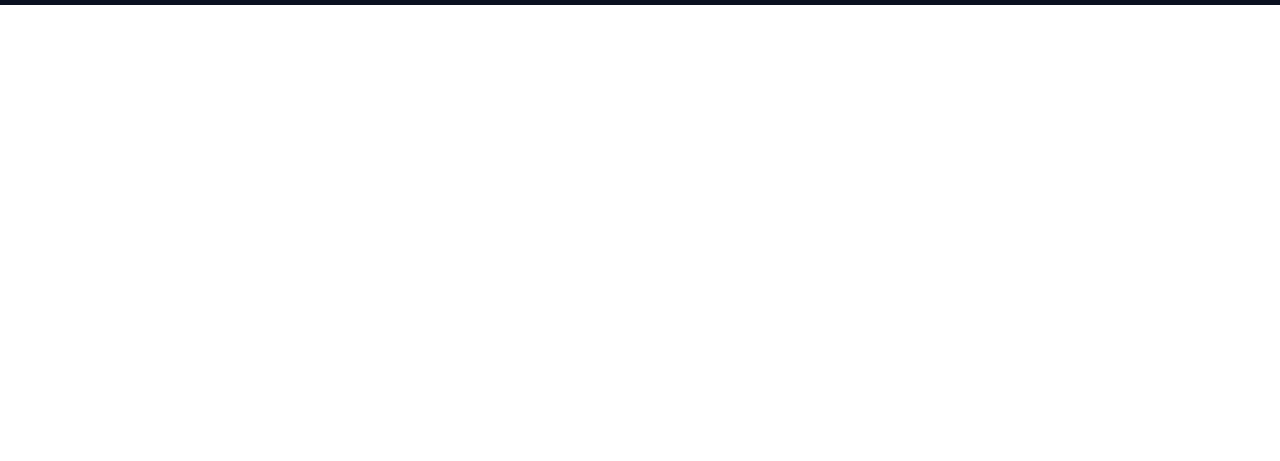
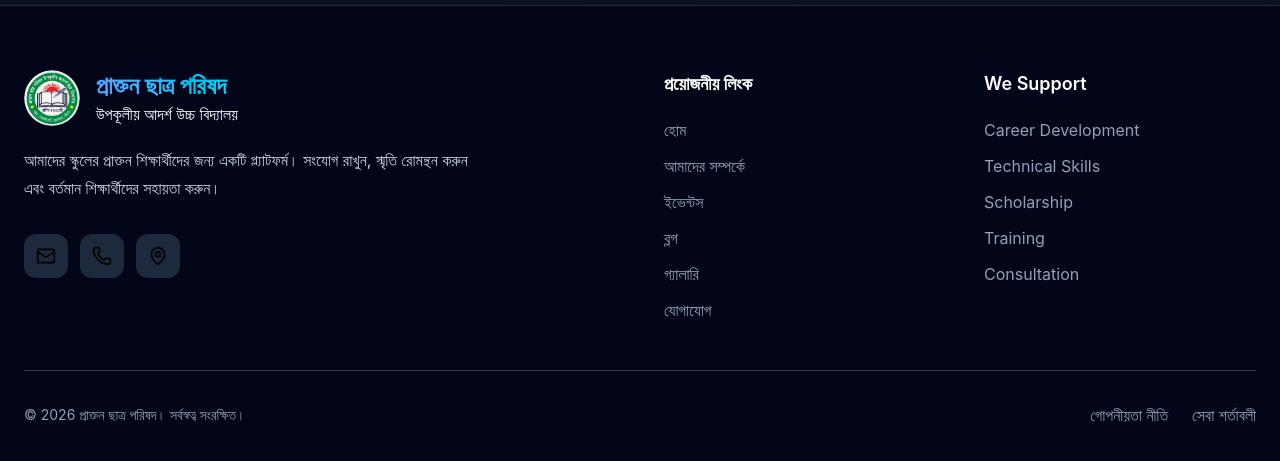
Before and after one commit to alamgirsofficial/alumni-frontend, a Vue app: page / in a window 1280 px wide. Shown: the part 907-1368 px from the top of the page. Before the commit the page ends 912 px from the top, so only its background shows below. Built offline with nearby package versions, Linux system fonts and the light colour scheme.

Commit message:
Footer Section Added

```diff
--- /dev/null
+++ b/src/components/footer/Footer.vue
@@ -0,0 +1,50 @@
+<script setup>
+import FooterBrand from "./FooterBrand.vue";
+import FooterLinks from "./FooterLink.vue";
+import FooterBottom from "./FooterBottom.vue";
+
+import {
+    footerInfo,
+    quickLinks,
+    supportLinks,
+    contactIcons,
+    socialLinks,
+} from "../../constrants/footer.js";
+</script>
+
+<template>
+    <footer class="border-t border-slate-800 bg-slate-950">
+
+        <div class="max-w-7xl mx-auto px-6 py-16">
+
+            <div
+                class="grid
+                       gap-12
+                       sm:grid-cols-2
+                       lg:grid-cols-4"
+            >
+
+                <FooterBrand
+                    :info="footerInfo"
+                    :contacts="contactIcons"
+                    :socials="socialLinks"
+                />
+
+                <FooterLinks
+                    title="প্রয়োজনীয় লিংক"
+                    :items="quickLinks"
+                />
+
+                <FooterLinks
+                    title="We Support"
+                    :items="supportLinks"
+                />
+
+            </div>
+
+            <FooterBottom />
+
+        </div>
+
+    </footer>
+</template>
--- /dev/null
+++ b/src/components/footer/FooterBottom.vue
@@ -0,0 +1,37 @@
+<script setup>
+const year = new Date().getFullYear();
+</script>
+
+<template>
+    <div
+        class="border-t border-slate-700 mt-12 pt-8
+               flex flex-col md:flex-row
+               justify-between items-center"
+    >
+
+        <p class="text-slate-400 text-sm">
+            © {{ year }}
+            প্রাক্তন ছাত্র পরিষদ।
+            সর্বস্বত্ব সংরক্ষিত।
+        </p>
+
+        <div class="flex gap-6 mt-4 md:mt-0">
+
+            <a
+                href="#"
+                class="text-slate-400 hover:text-cyan-400"
+            >
+                গোপনীয়তা নীতি
+            </a>
+
+            <a
+                href="#"
+                class="text-slate-400 hover:text-cyan-400"
+            >
+                সেবা শর্তাবলী
+            </a>
+
+        </div>
+
+    </div>
+</template>
--- /dev/null
+++ b/src/components/footer/FooterBrand.vue
@@ -0,0 +1,59 @@
+<script setup>
+import logo from "../../assets/icon/logo.png";
+
+defineProps({
+    info: Object,
+    contacts: Array,
+    socials: Array,
+});
+</script>
+
+<template>
+    <div class="lg:col-span-2">
+
+        <div class="flex items-center gap-4">
+
+            <img
+                :src="logo"
+                class="w-14 h-14 rounded-full"
+                alt="Forum Logo"
+            >
+
+            <div>
+                <h2
+                    class="text-2xl font-bold bg-linear-to-r from-blue-400 to-cyan-400 bg-clip-text text-transparent"
+                >
+                    {{ info.title }}
+                </h2>
+
+                <p class="text-white">
+                    {{ info.school }}
+                </p>
+
+            </div>
+
+        </div>
+
+        <p class="mt-5 max-w-md text-slate-300 leading-7">
+            {{ info.description }}
+        </p>
+
+        <div class="flex gap-3 mt-8">
+
+            <a
+                v-for="item in contacts"
+                :key="item.label"
+                :href="item.href"
+                :aria-label="item.label"
+                class="p-3 rounded-xl bg-slate-800 hover:bg-cyan-500 transition"
+            >
+                <component
+                    :is="item.icon"
+                    class="w-5 h-5"
+                />
+            </a>
+
+        </div>
+
+    </div>
+</template>
--- /dev/null
+++ b/src/components/footer/FooterLink.vue
@@ -0,0 +1,28 @@
+<script setup>
+defineProps({
+    title: String,
+    items: Array,
+});
+</script>
+
+<template>
+    <div>
+        <h3 class="mb-5 text-lg font-semibold text-white">
+            {{ title }}
+        </h3>
+
+        <ul class="space-y-3">
+            <li
+                v-for="item in items"
+                :key="typeof item === 'string' ? item : item.name"
+            >
+                <a
+                    :href="typeof item === 'string' ? '#' : item.href"
+                    class="text-slate-400 hover:text-cyan-400 transition duration-300"
+                >
+                    {{ typeof item === 'string' ? item : item.name }}
+                </a>
+            </li>
+        </ul>
+    </div>
+</template>
--- /dev/null
+++ b/src/constrants/footer.js
@@ -0,0 +1,83 @@
+import {
+    Mail,
+    Phone,
+    MapPin,
+} from "@lucide/vue";
+
+export const footerInfo = {
+    school: "উপকূলীয় আদর্শ উচ্চ বিদ্যালয়",
+    title: "প্রাক্তন ছাত্র পরিষদ",
+    description:
+        "আমাদের স্কুলের প্রাক্তন শিক্ষার্থীদের জন্য একটি প্ল্যাটফর্ম। সংযোগ রাখুন, স্মৃতি রোমন্থন করুন এবং বর্তমান শিক্ষার্থীদের সহায়তা করুন।",
+};
+
+export const quickLinks = [
+    {
+        name: "হোম",
+        href: "#home",
+    },
+    {
+        name: "আমাদের সম্পর্কে",
+        href: "#about",
+    },
+    {
+        name: "ইভেন্টস",
+        href: "#events",
+    },
+    {
+        name: "ব্লগ",
+        href: "#blogs",
+    },
+    {
+        name: "গ্যালারি",
+        href: "#gallery",
+    },
+    {
+        name: "যোগাযোগ",
+        href: "#contact",
+    },
+];
+
+export const supportLinks = [
+    "Career Development",
+    "Technical Skills",
+    "Scholarship",
+    "Training",
+    "Consultation",
+];
+
+export const contactIcons = [
+    {
+        icon: Mail,
+        href: "mailto:info@example.com",
+        label: "Email",
+    },
+    {
+        icon: Phone,
+        href: "tel:+8801700000000",
+        label: "Phone",
+    },
+    {
+        icon: MapPin,
+        href: "#",
+        label: "Location",
+    },
+];
+
+export const socialLinks = [
+    {
+        icon: Phone,
+        href: "#",
+        label: "Facebook",
+    },
+    {
+        icon: Phone,
+        href: "#",
+        label: "YouTube",
+    },
+    {
+        icon: Phone,
+        href: "#",
+        label: "LinkedIn",
+    },
+];
--- a/src/pages/Home.vue
+++ b/src/pages/Home.vue
@@ -2,6 +2,7 @@
 
 import HeroSection from '../components/home/HeroSection.vue';
 import Navbar from '../components/layout/Navbar.vue';
+import Footer from '../components/footer/Footer.vue';
 
 
 </script>
@@ -9,5 +10,6 @@
 <template>
   <Navbar/>
   <HeroSection/>
+  <Footer/>
 
 </template>
```
